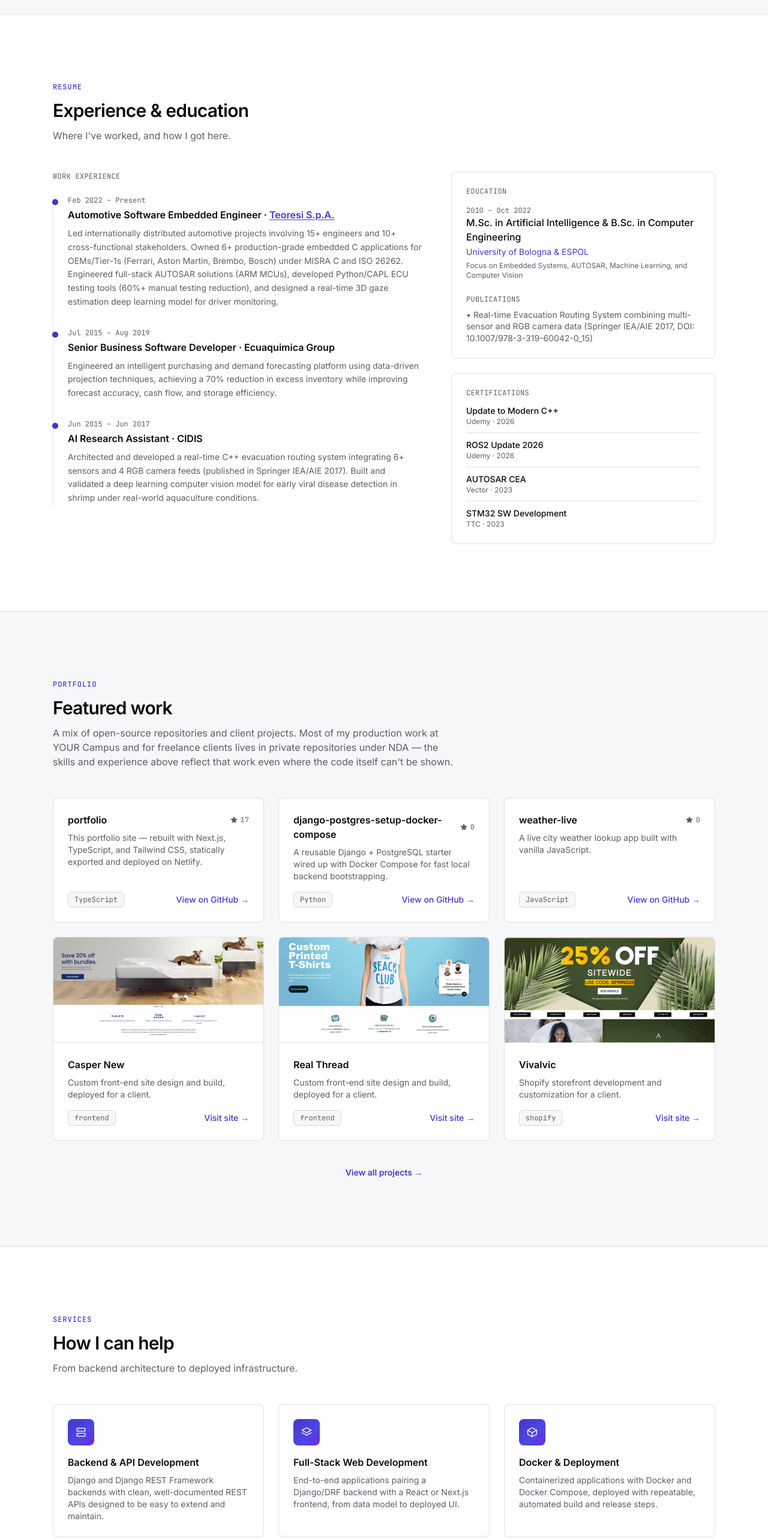
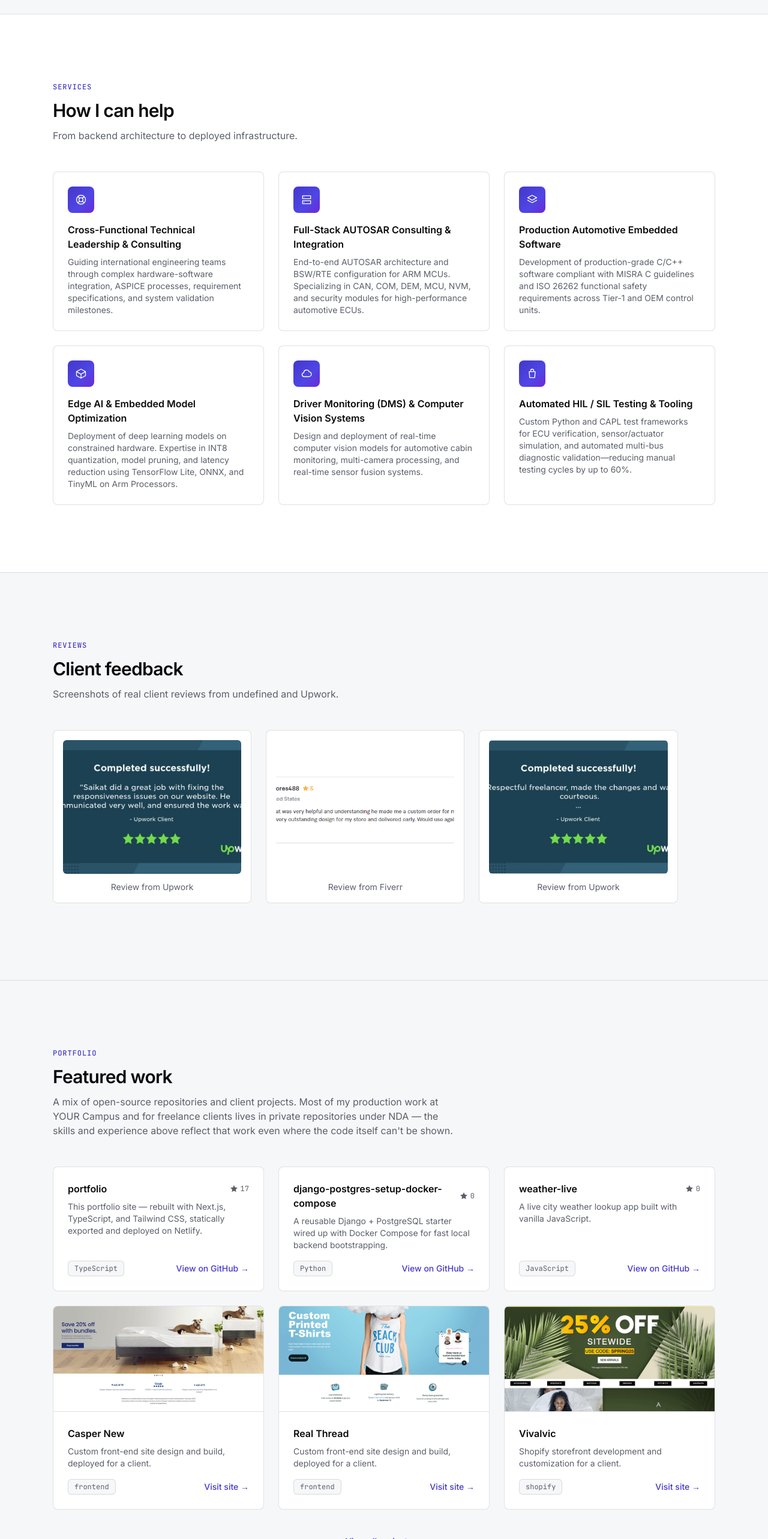
Before and after one commit to ajoyola/angelyoyola, a Next.js app: page / in a window 1280 px wide. Shown: the part 2280-4846 px from the top of the page at 60% size. Built offline with nearby package versions, Linux system fonts and the light colour scheme.

Commit message:
Updated experiences section

```diff
--- a/app/page.tsx
+++ b/app/page.tsx
@@ -18,10 +18,10 @@ export default function HomePage() {
       <Hero />
       <About />
       <Skills />
-      <Resume />
-      <Portfolio />
       <Services />
       <Testimonials />
+      <Portfolio />
+      <Resume />
       <Contact />
     </>
   );
--- a/data/services.ts
+++ b/data/services.ts
@@ -2,39 +2,39 @@ import { Service } from "./types";
 
 export const services: Service[] = [
   {
-    title: "Backend & API Development",
+    title: "Cross-Functional Technical Leadership & Consulting",
     description:
-      "Django and Django REST Framework backends with clean, well-documented REST APIs designed to be easy to extend and maintain.",
+      "Guiding international engineering teams through complex hardware-software integration, ASPICE processes, requirement specifications, and system validation milestones.",
+    icon: "life-buoy",
+  },
+  {
+    title: "Full-Stack AUTOSAR Consulting & Integration",
+    description:
+      "End-to-end AUTOSAR architecture and BSW/RTE configuration for ARM MCUs. Specializing in CAN, COM, DEM, MCU, NVM, and security modules for high-performance automotive ECUs.",
     icon: "server",
   },
   {
-    title: "Full-Stack Web Development",
+    title: "Production Automotive Embedded Software",
     description:
-      "End-to-end applications pairing a Django/DRF backend with a React or Next.js frontend, from data model to deployed UI.",
+      "Development of production-grade C/C++ software compliant with MISRA C guidelines and ISO 26262 functional safety requirements across Tier-1 and OEM control units.",
     icon: "layers",
   },
   {
-    title: "Docker & Deployment",
+    title: "Edge AI & Embedded Model Optimization",
     description:
-      "Containerized applications with Docker and Docker Compose, deployed with repeatable, automated build and release steps.",
+      "Deployment of deep learning models on constrained hardware. Expertise in INT8 quantization, model pruning, and latency reduction using TensorFlow Lite, ONNX, and TinyML on Arm Processors.",
     icon: "box",
   },
   {
-    title: "Cloud Infrastructure",
+    title: "Driver Monitoring (DMS) & Computer Vision Systems",
     description:
-      "Server setup and management on AWS and DigitalOcean, including Nginx reverse proxies and day-to-day Linux administration.",
+      "Design and deployment of real-time computer vision models for automotive cabin monitoring, multi-camera processing, and real-time sensor fusion systems.",
     icon: "cloud",
   },
   {
-    title: "WordPress & Shopify Development",
+    title: "Automated HIL / SIL Testing & Tooling",
     description:
-      "Theme customization, plugin implementation, migrations, and full storefront or site builds on WordPress and Shopify.",
+      "Custom Python and CAPL test frameworks for ECU verification, sensor/actuator simulation, and automated multi-bus diagnostic validation—reducing manual testing cycles by up to 60%.",
     icon: "shopping-bag",
   },
-  {
-    title: "Technical Consulting & Support",
-    description:
-      "Architecture review and ongoing support, available seven days a week outside 12 PM–8 PM (GMT+6, Bangladesh time).",
-    icon: "life-buoy",
-  },
 ];
```
